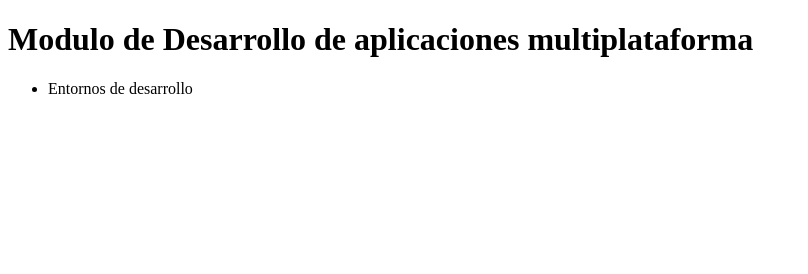
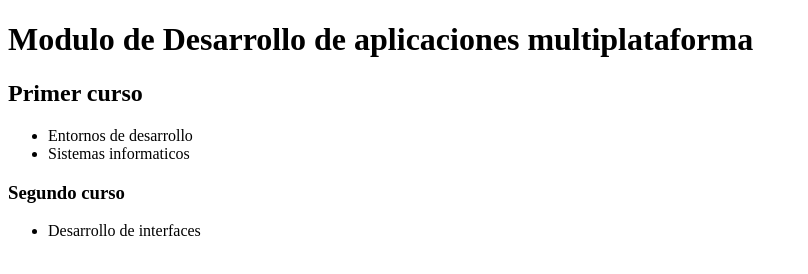
Before and after one commit to Gwavyy/EntornosDesarrollo, a plain HTML site: page EntornosGIT/public_html/index.html in a window 1280 px wide. Shown: the whole page, without its empty margins (0-808 px from the left). Drawn offline with Linux system fonts and the light colour scheme.

Commit message:
añado asignatura al segundo curso

```diff
--- a/EntornosGIT/public_html/index.html
+++ b/EntornosGIT/public_html/index.html
@@ -11,8 +11,15 @@ Click nbfs://nbhost/SystemFileSystem/Templates/Other/html.html to edit this temp
     </head>
     <body>
         <h1>Modulo de Desarrollo de aplicaciones multiplataforma</h1>
+	<h2>Primer curso</h2>
         <ul>
             <li>Entornos de desarrollo</li>
+	    <li>Sistemas informaticos</li>
         </ul>
+	<h3>Segundo curso</h3>
+	<ul>
+	    <li>Desarrollo de interfaces</li>
+	</ul>
+
     </body>
 </html>
```
